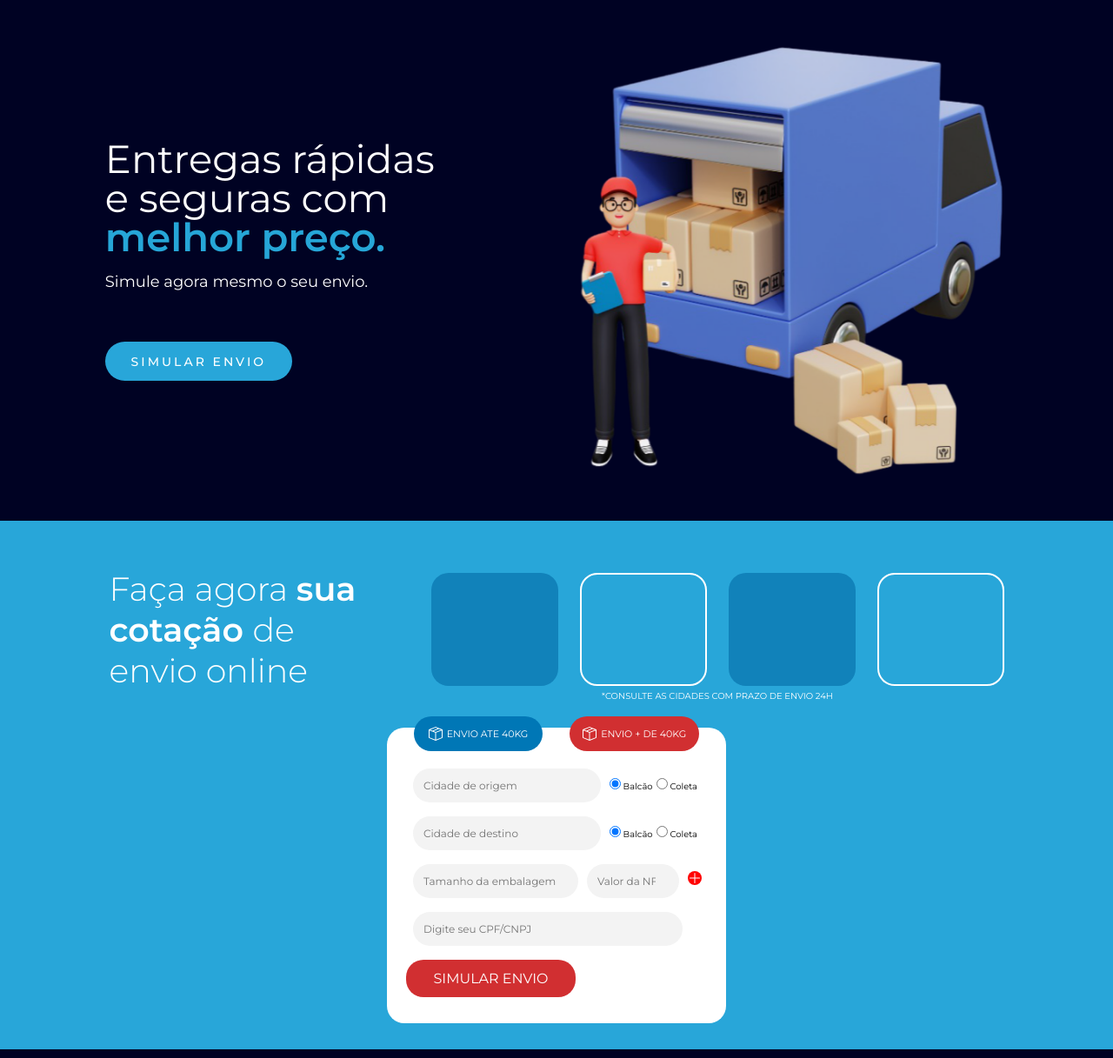
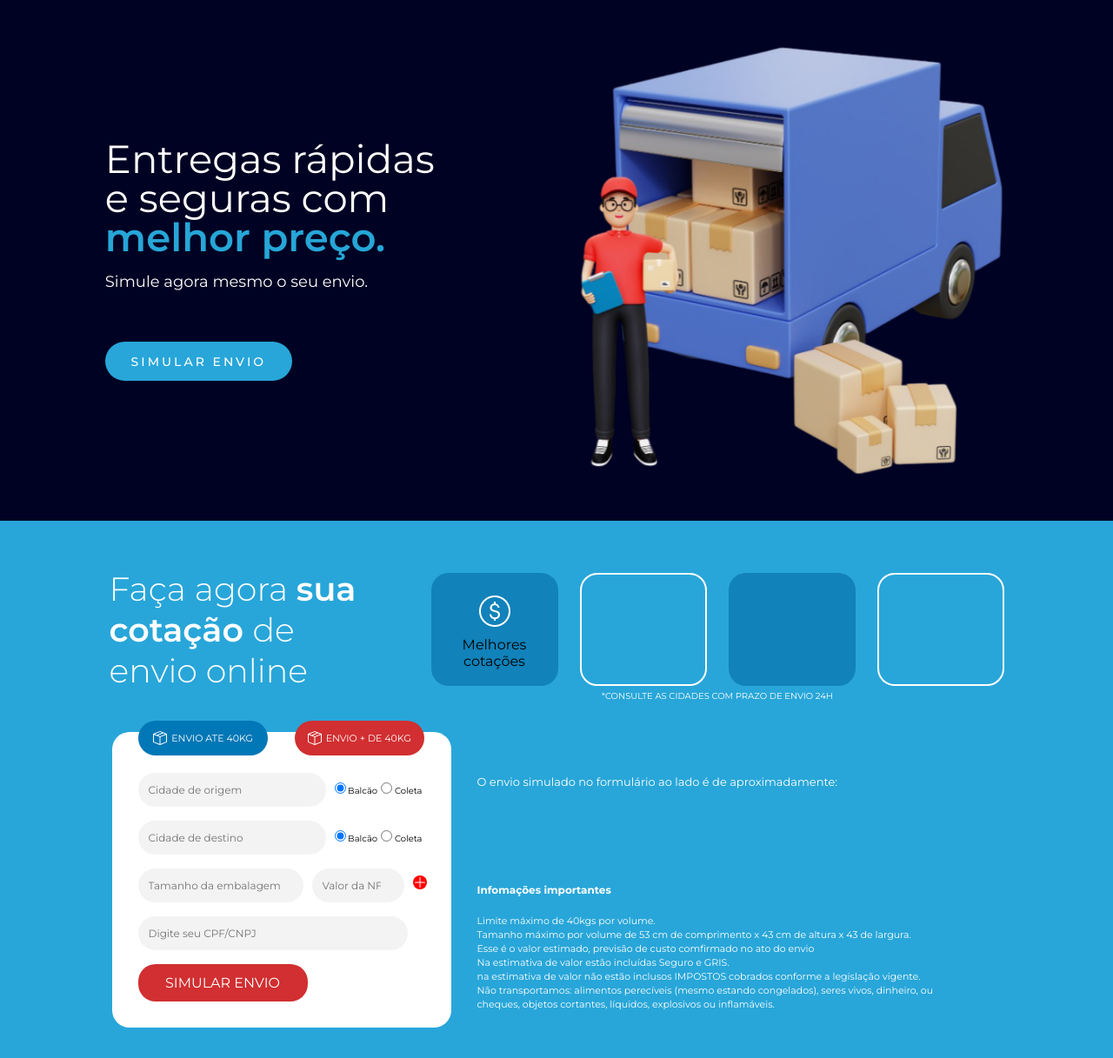
Before and after one commit to Guilhermedev9/Despacho_Rpd, a Flask app: page / in a window 1280 px wide. Shown: the part 101-1318 px from the top of the page at 87% size. Run offline with Flask 3, Linux system fonts and the light colour scheme.

Commit message:
Atualizações

```diff
--- a/templates/index.html
+++ b/templates/index.html
@@ -21,7 +21,7 @@
         <nav class="nav_menu">
             <div class="header_buttons">
 
-                <ul>
+                <ul id="ul-head">
                    <li>
                        <a href="">SIMULAR ENVIO</a>
                    </li>
@@ -95,7 +95,10 @@
             <div>
                 <div id="box-caixas-header">
                     <div class="itens-caixas caixas1-3">
-
+                        <div id="img">
+                            <img src="imgs/dollar.png" id="icon-dollar">
+                        </div>
+                        <p>Melhores cotações </p>
                     </div>
                     <div class="itens-caixas caixas2-4">
 
@@ -128,7 +131,7 @@
                         </svg>ENVIO + DE 40KG
                     </button>
                 </div>
-
+                <div id="box-form-details">
                     <form>
                         <div class="form-group" id="group-1">
                             <input type="text" placeholder="Cidade de origem" class="origem-destino">
@@ -157,11 +160,33 @@
                         <div class="form-group">
                             <input type="text" style="width: 310px;" placeholder="Digite seu CPF/CNPJ">
                         </div>
-
                         <button type="submit"  class="submit-button" id="">SIMULAR ENVIO</button>
                     </form>
                 </div>
             </div>
+            <div id="tst">
+                <div id="content-next-form">
+                    <div id="details">
+                        <p>O envio simulado no formulário ao lado é de aproximadamente:</p>
+                    </div>
+                    <div id="infor-ul">
+
+                        <h1 id="title-informacoes">Infomações importantes</h1>
+                        <ul id="ul-second-section">
+                            <li>Limite máximo de 40kgs por volume.</li>
+                            <li>
+                                Tamanho máximo por volume de 53 cm de comprimento x 43 cm de altura x 43 de largura.
+                            </li>
+                            <li>Esse é o valor estimado, previsão de custo comfirmado no ato do envio</li>
+                            <li>Na estimativa de valor estão incluídas Seguro e GRIS.</li>
+                            <li>na estimativa de valor não estão inclusos IMPOSTOS cobrados conforme a legislação vigente.</li>
+                            <li>Não transportamos: alimentos perecíveis (mesmo estando congelados), seres vivos, dinheiro, ou cheques, objetos cortantes, líquidos, explosivos ou inflamáveis.</li>
+                        </ul>
+                    </div>
+                </div>
+            </div>
+        </div>
     </section>
+
 </body>
 </html>
--- a/templates/style.css
+++ b/templates/style.css
@@ -29,14 +29,16 @@ a{
     text-decoration: none;
     color: #fff;
 }
-ul{
+#ul-head{
     display: flex;
   list-style: none;
     font-size: 14px;
     font-weight: 600;
     gap: 15px;
 }
-
+ul{
+    list-style: none;
+}
 .btn-boxs{
     display: flex;
     align-items: center;
@@ -162,12 +164,22 @@ nav>div>ul>li>a:hover{
     margin: auto;
 }
 .itens-caixas{
+    display: flex;
+    align-items: center;
+    flex-direction: column;
+    justify-content: center;
     width: 146px;
     height: 130px;
     border-radius: 20px;
+    text-align: center;
 }
+
 .caixas1-3{
     background-color: #1182ba;
+}
+#icon-dollar{
+    width: 50px;
+    height: 50px;
 }
 .caixas2-4{
     background-color: none;
@@ -187,7 +199,13 @@ nav>div>ul>li>a:hover{
 
 
 
-
+#all-box{
+    display: flex;
+    align-items: center;
+    justify-content: center;
+    margin-top: 30px;
+    margin-left: -70px;
+}
 .container {
     background-color: #fff;
     border-radius: 20px;
@@ -195,12 +213,7 @@ nav>div>ul>li>a:hover{
     height: 340px;
     margin-bottom: 30px;
     padding-bottom: 30px;
-}
-#all-box{
-    display: flex;
-    align-items: center;
-    justify-content: center;
-    margin-top: 30px;
+
 }
 .box-button-form{
     display: flex;
@@ -280,5 +293,27 @@ input[type="text"], input[type="number"] {
     cursor: pointer;
     font-size: 16px;
     width: 50%;
-    margin-left: 22px;
+    margin-left: 30px;
 }
+
+#content-next-form{
+    display: flex;
+    flex-direction: column;
+    justify-content: space-around;
+    height: 350px;
+    color: #fff;
+    padding: 0px 0px 0px 30px;
+    font-size: 13px;
+    height: 380px;
+}
+#infor-ul{
+    width: 533px;
+}
+#title-informacoes{
+    font-size: 12px;
+    padding: 0px 0px 20px 0px;
+}
+#ul-second-section{
+    font-size: 11px;
+    line-height: 16px;
+}
```
Also changed, not shown: templates/imgs/dollar.png (added), templates/imgs/timer.png (added). Lines whose indentation alone changed are shown as unchanged.
